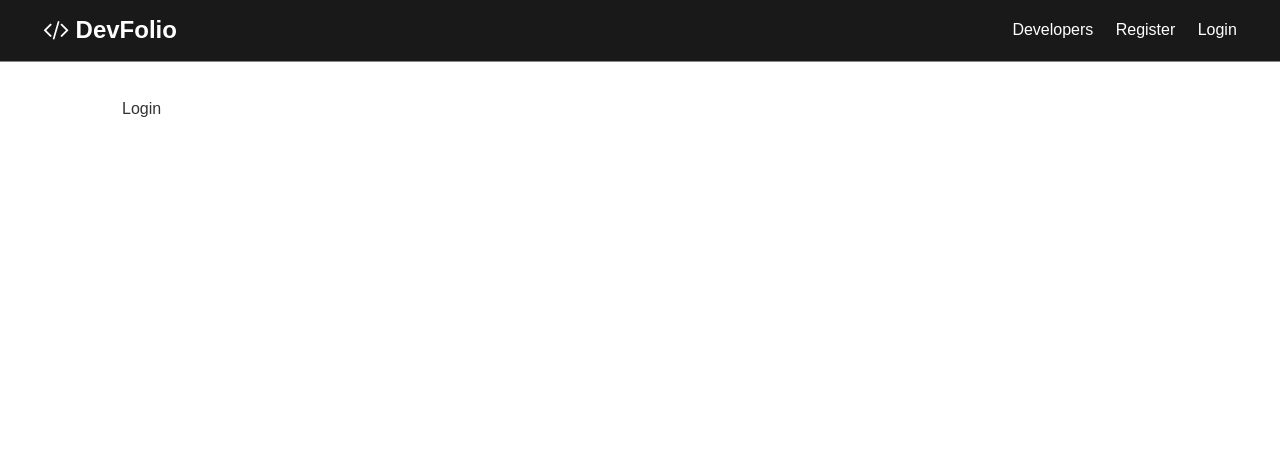
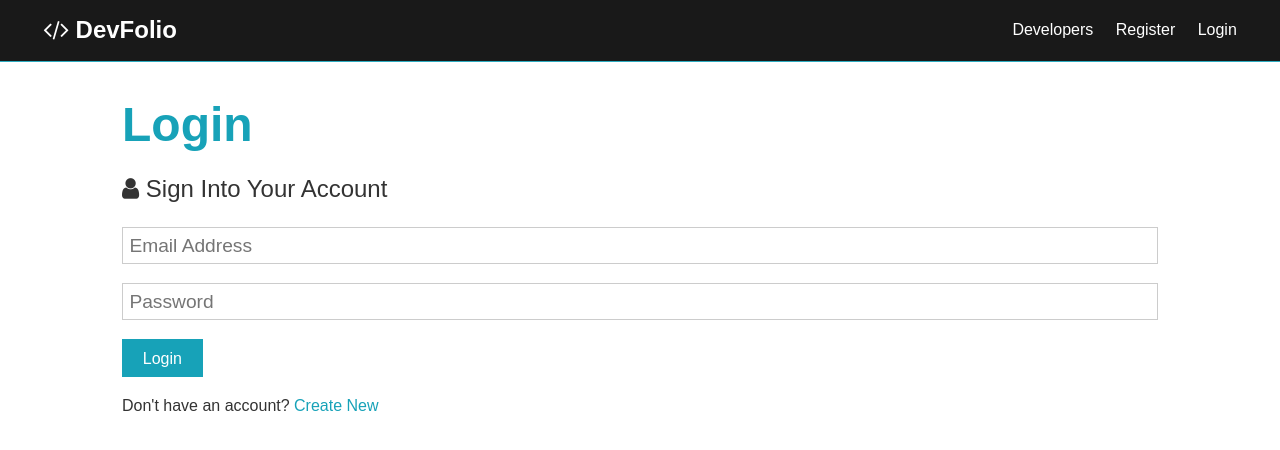
Before and after one commit to Arihant416/DevFolio, a React (Create React App) app in the folder client/: page /login in a window 1280 px wide. Shown: the top 450 px of the page. Built offline with nearby package versions, Linux system fonts and the light colour scheme.

Commit message:
Login Introduced Landing Section set

```diff
--- a/client/src/App.js
+++ b/client/src/App.js
@@ -10,13 +10,13 @@
 	<Router>
 		<Fragment>
 			<Navbar />
-			<Route exact path='/' component={Landing} />
-			<section className='container'>
-				<Switch>
+			<Switch>
+				<Route exact path='/' component={Landing} />
+				<section className='container'>
 					<Route exact path='/register' component={Register} />
 					<Route exact path='/login' component={Login} />
-				</Switch>
-			</section>
+				</section>
+			</Switch>
 		</Fragment>
 	</Router>
 );
--- a/client/src/components/auth/Login.js
+++ b/client/src/components/auth/Login.js
@@ -1,7 +1,53 @@
-import React from 'react';
+import React, { Fragment, useState } from 'react';
+import { Link } from 'react-router-dom';
+// import axios from 'axios';
+const Login = () => {
+	const [formData, setFormData] = useState({
+		email: '',
+		password: '',
+	});
+	const { email, password } = formData;
+	const onChange = e =>
+		setFormData({ ...formData, [e.target.name]: e.target.value });
 
-const Login = () => {
-	return <div>Login</div>;
+	const onSubmit = async e => {
+		e.preventDefault();
+		console.log('Success');
+	};
+	return (
+		<Fragment>
+			<h1 className='large text-primary'>Login</h1>
+			<p className='lead'>
+				<i className='fa fa-user'></i> Sign Into Your Account
+			</p>
+			<form className='form' onSubmit={e => onSubmit(e)}>
+				<div className='form-group'>
+					<input
+						type='email'
+						placeholder='Email Address'
+						name='email'
+						value={email}
+						onChange={e => onChange(e)}
+						required
+					/>
+				</div>
+				<div className='form-group'>
+					<input
+						type='password'
+						placeholder='Password'
+						name='password'
+						value={password}
+						onChange={e => onChange(e)}
+						minLength='6'
+					/>
+				</div>
+				<input type='submit' className='btn btn-primary' value='Login' />
+			</form>
+			<p className='my-1'>
+				Don't have an account? <Link to='/register'>Create New</Link>
+			</p>
+		</Fragment>
+	);
 };
 
 export default Login;
--- a/client/src/components/auth/Register.js
+++ b/client/src/components/auth/Register.js
@@ -1,5 +1,6 @@
 import React, { Fragment, useState } from 'react';
 import { Link } from 'react-router-dom';
+// import axios from 'axios';
 const Register = () => {
 	const [formData, setFormData] = useState({
 		name: '',
@@ -11,12 +12,31 @@
 	const onChange = e =>
 		setFormData({ ...formData, [e.target.name]: e.target.value });
 
-	const onSubmit = e => {
+	const onSubmit = async e => {
 		e.preventDefault();
 		if (password !== password2) {
 			console.log('Passwords do not match');
 		} else {
-			console.log(formData);
+			//Making a request using axios here in component it self
+			//This will be implemented using redux
+			// const newUser = {
+			// 	name,
+			// 	email,
+			// 	password,
+			// };
+			// try {
+			// 	const config = {
+			// 		headers: {
+			// 			'Content-Type': 'application/json',
+			// 		},
+			// 	};
+			// 	const body = JSON.stringify(newUser);
+			// 	const res = await axios.post('/api/users', body, config);
+			// 	console.log(res.data);
+			// } catch (error) {
+			// 	console.error(error.response.data);
+			// }
+			console.log('Success');
 		}
 	};
 	return (
```
